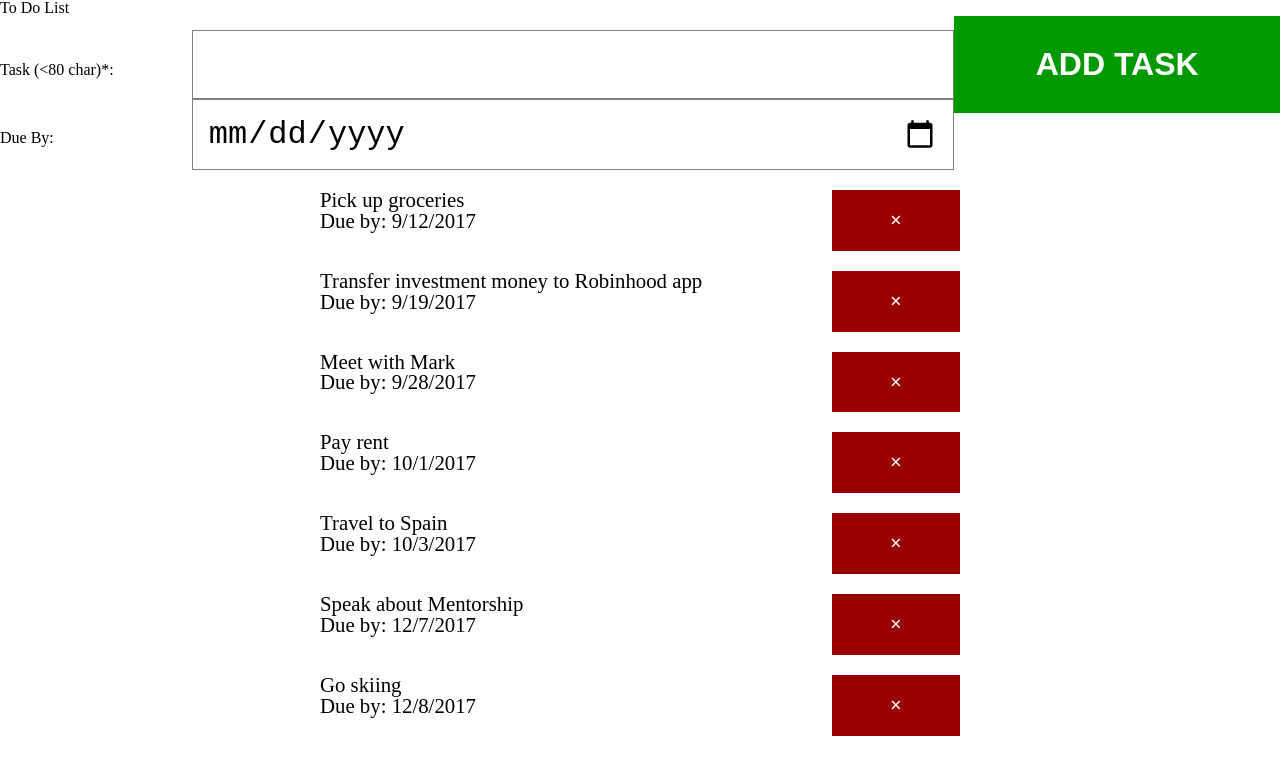
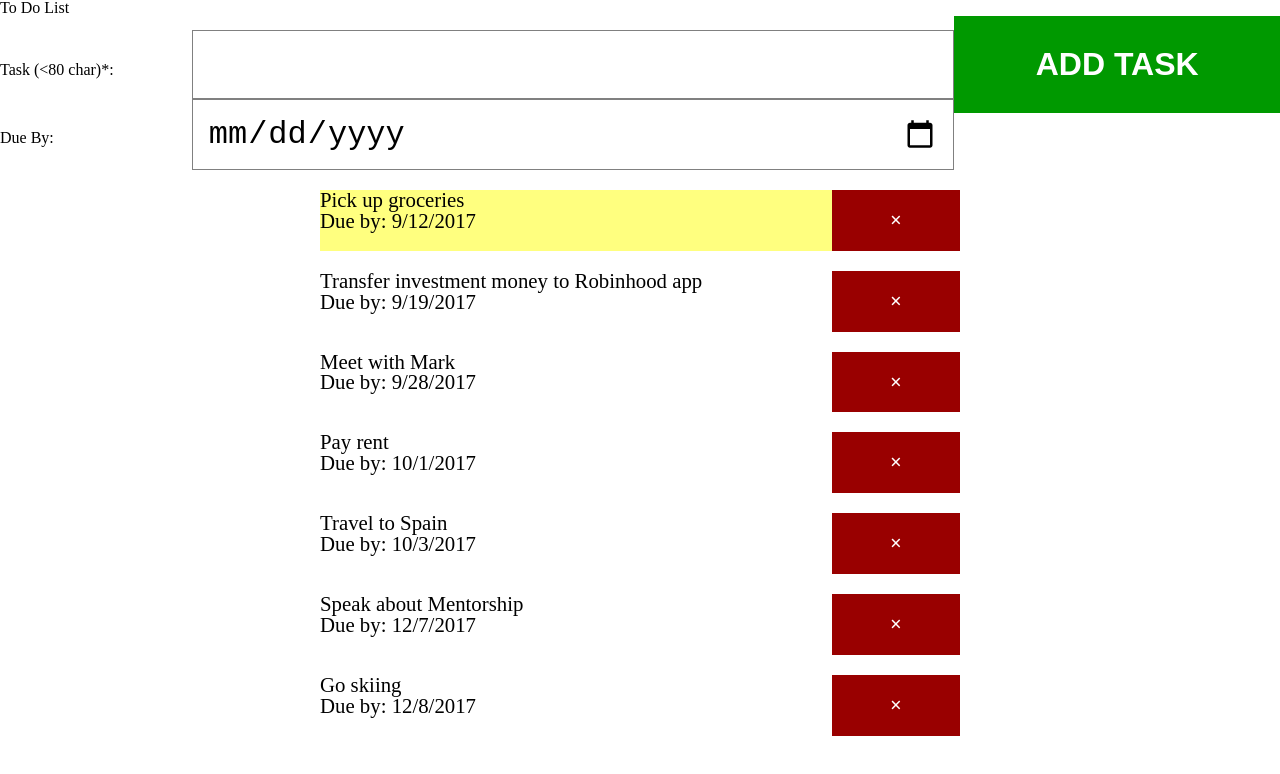
Before and after one commit to codefellows/seattle-301d24, a plain HTML site: page 02-jquery-and-the-dom/code-demo/index.html in a window 1280 px wide. In both pictures the pointer is over the item 640 px from the left and 220 px from the top of the page. Drawn offline with Linux system fonts and the light colour scheme.

Commit message:
Small CSS udpate

```diff
--- a/02-jquery-and-the-dom/code-demo/styles/tasks.css
+++ b/02-jquery-and-the-dom/code-demo/styles/tasks.css
@@ -2,6 +2,9 @@
 #task-list {
   width: 50%;
   margin: auto;
+}
+#task-list li:hover {
+  background-color: rgba(255, 255, 0, 0.5);
 }
 .task {
   font-size: 1.3em;
```
